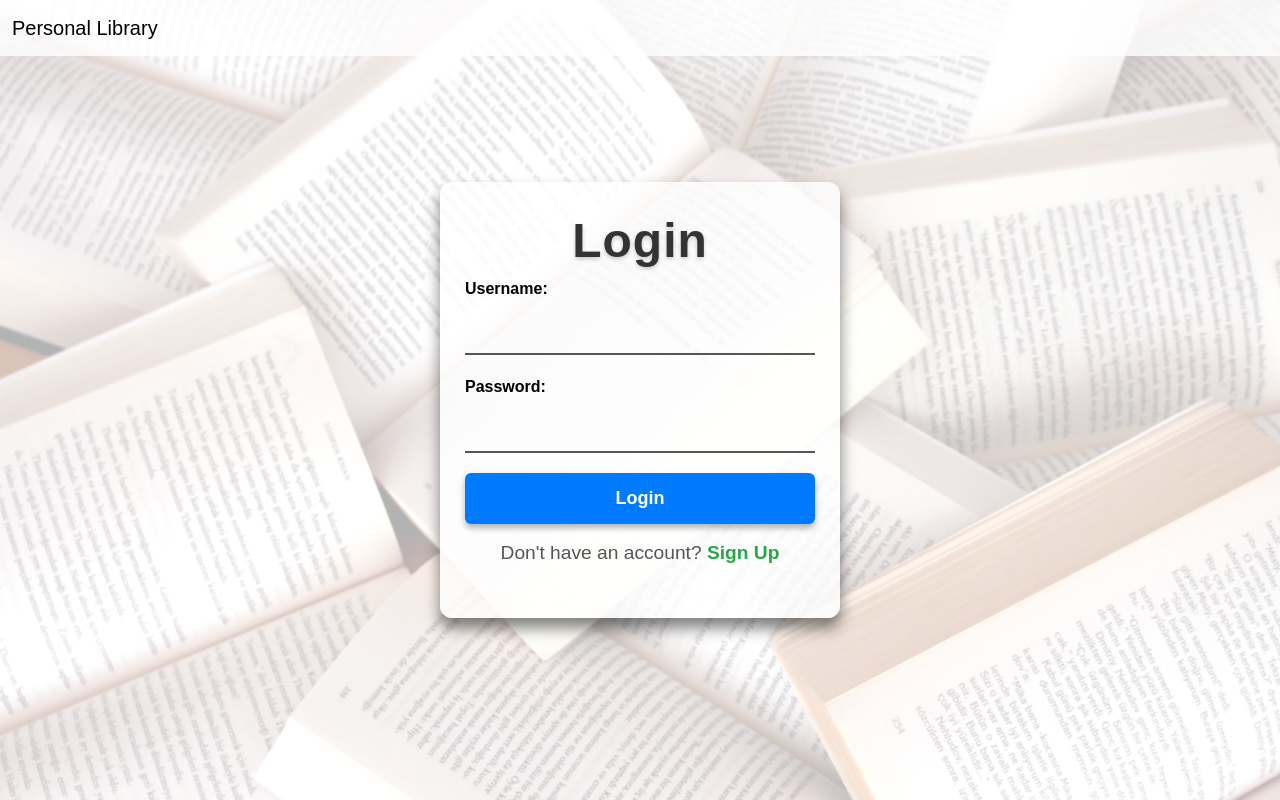
After one commit to cscode-king/Personal-book-library, a Flask app: page /login in a window 1280 px wide. The commit adds this page. Run offline with Flask 3, Linux system fonts and the light colour scheme.

Commit message:
Final updates before AWS deployment, includes intro, signup, login/logout pages improved

```diff
--- a/app.py
+++ b/app.py
@@ -50,7 +50,7 @@
 def signup():
     if request.method == 'POST':
         username = request.form['username']
-        password = generate_password_hash(request.form['password'], method='sha256')
+        password = generate_password_hash(request.form['password'], method='pbkdf2:sha256')
         if User.query.filter_by(username=username).first():
             flash('Username already exists.', 'danger')
             return redirect(url_for('signup'))
@@ -75,15 +75,22 @@
     return render_template('login.html')
 
 
-@app.route('/logout')
+@app.route('/logout', methods=['POST'])
 @login_required
 def logout():
     logout_user()
     flash('You have been logged out.', 'info')
-    return redirect(url_for('login'))
-
+    return redirect(url_for('intro'))
 
 @app.route('/')
+def intro():
+
+    if current_user.is_authenticated:
+        return redirect(url_for('home'))
+    return render_template('intro.html')
+
+@app.route('/home')
+
 @login_required
 def home():
     books = Book.query.filter_by(user_id=current_user.id).all()
--- a/static/css/styles.css
+++ b/static/css/styles.css
@@ -11,10 +11,20 @@
     box-shadow: none;
 }
 
+#leave{
+    background-color: rgba(255, 255, 255, 0.8) !important;
+    box-shadow: none;
+}
+
 
 #adding {
     padding-top: 40px;
-    margin-top: -50px;
+    position: relative;
+    height: 100vh;
+    display: flex;
+    text-align: center;
+    background: color(from color srgb r g b) ;
+
 }
 
 #intro {
@@ -85,8 +95,7 @@
 .suggestions {
     position: absolute;
     background: white;
-    border: 1px solid #ccc;
-    max-height: 200px;
+    max-height: 500px;
     overflow-y: auto;
     width: 100%;
     z-index: 1000;
@@ -94,12 +103,6 @@
 .suggestions div {
     padding: 8px;
     cursor: pointer;
-    display: flex;
-    align-items: center;
-}
-.suggestions img {
-    width: 40px;
-    height: auto;
 }
 .suggestions div:hover {
     background-color: #f8f9fa;
--- /dev/null
+++ b/templates/login.html
@@ -0,0 +1,190 @@
+<!DOCTYPE html>
+<html lang="en">
+<head>
+    <meta charset="UTF-8">
+    <meta name="viewport" content="width=device-width, initial-scale=1.0">
+    <title>Book Library</title>
+    <link href="https://cdn.jsdelivr.net/npm/bootstrap@5.3.3/dist/css/bootstrap.min.css" rel="stylesheet">
+    <link rel="stylesheet" href="{{ url_for('static', filename='css/styles.css') }}">
+    <link href="https://fonts.googleapis.com/css2?family=Poppins:wght@300;400;600&display=swap" rel="stylesheet">
+
+    <style>
+        /* General body styling */
+    body {
+        font-family: Arial, sans-serif;
+        background-color: #f8f9fa;
+        margin: 0;
+        padding: 0;
+    }
+
+    /* Container for the login box */
+    .container {
+        width: 100%;
+        max-width: 400px;
+        margin: 0 auto;
+        padding: 30px 25px;
+        background: rgba(255, 255, 255, 0.8);
+        border-radius: 12px;
+        box-shadow: 0px 10px 15px rgba(0, 0, 0, 0.5);
+        text-align: center;
+        animation: fadeIn 1s ease-in-out;
+    }
+
+
+    /* Label styling */
+    label {
+        display: block;
+        margin-bottom: 8px;
+        font-weight: bold;
+        text-align: left;
+        color: black;
+    }
+
+    /* Input fields */
+    input[type="text"], input[type="password"] {
+        width: 100%;
+        padding: 10px;
+        margin-bottom: 20px;
+        border: none;
+        border-bottom: 2px solid #555555;
+        border-radius: 0;
+        background: none;
+        color: #ffffff;
+        font-size: 16px;
+        outline: none;
+        transition: border-color 0.3s ease;
+    }
+
+    input[type="text"]::placeholder, input[type="password"]::placeholder {
+        color: #999999;
+        font-style: italic;
+    }
+
+    /* Focus effect for inputs */
+    input[type="text"]:focus, input[type="password"]:focus {
+        border-bottom: 2px solid #007bff;
+    }
+
+    /* Button styling */
+    button {
+        width: 100%;
+        padding: 12px;
+        background: #007bff;
+        color: #ffffff;
+        border: none;
+        border-radius: 6px;
+        font-size: 18px;
+        font-weight: bold;
+        cursor: pointer;
+        transition: background-color 0.3s ease, transform 0.2s ease;
+        box-shadow: 0px 4px 6px rgba(0, 0, 0, 0.3);
+    }
+
+    button:hover {
+        background-color: #218838;
+        transform: translateY(-2px); /* Lift effect */
+    }
+
+    button:active {
+        transform: translateY(1px); /* Pressed effect */
+    }
+
+    /* Switch (link below the button) */
+    .switch {
+        text-align: center;
+        margin-top: 15px;
+    }
+
+    .switch a {
+        color: #28a745;
+        text-decoration: none;
+        font-weight: bold;
+        transition: color 0.3s ease;
+    }
+
+    .switch a:hover {
+        color: #1a6230;
+        text-decoration: underline;
+    }
+
+    /* Error messages */
+    .error {
+        color: #ff4d4d;
+        margin-bottom: 10px;
+        font-weight: bold;
+    }
+
+    /* Success messages */
+    .success {
+        color: #28a745;
+        margin-bottom: 10px;
+        font-weight: bold;
+    }
+
+    /* Animation for fade-in effect */
+    @keyframes fadeIn {
+        from {
+            opacity: 0;
+            transform: translateY(-10px);
+        }
+        to {
+            opacity: 1;
+            transform: translateY(0);
+        }
+    }
+
+    </style>
+
+</head>
+<body class="bg-light">
+
+    <nav class="navbar navbar-expand-lg bg-body-tertiary fixed-top" >
+        <div class="container-fluid">
+          <a class="navbar-brand" href="#">Personal Library</a>
+
+
+            </ul>
+          </div>
+        </div>
+      </nav>
+
+
+    <section id="intro">
+
+
+
+        <div class="container">
+            <h1>Login</h1>
+
+            <!-- Flash messages for errors -->
+            {% with messages = get_flashed_messages(category_filter=["danger"]) %}
+                {% if messages %}
+                    <div class="error">
+                        {% for message in messages %}
+                            <p>{{ message }}</p>
+                        {% endfor %}
+                    </div>
+                {% endif %}
+            {% endwith %}
+
+            <!-- Login Form -->
+            <form method="POST" action="{{ url_for('login') }}">
+                <label for="username">Username:</label>
+                <input type="text" id="username" name="username" required>
+
+                <label for="password">Password:</label>
+                <input type="password" id="password" name="password" required>
+
+                <button type="submit">Login</button>
+            </form>
+
+            <!-- Link to Signup -->
+            <div class="switch">
+                <p>Don't have an account? <a href="{{ url_for('signup') }}">Sign Up</a></p>
+            </div>
+        </div>
+
+    </section>
+
+    <script src="https://cdn.jsdelivr.net/npm/bootstrap@5.3.3/dist/js/bootstrap.bundle.min.js"></script>
+</body>
```
Also changed, not shown: migrations/versions/1fec33e74472_adding_user_and_book_models_to_link_.py (added, +34 -0 lines), requirements.txt (+116 -0 lines), templates/index.html (+7 -2 lines), templates/intro.html (added, +61 -0 lines), templates/signup.html (added, +190 -0 lines), instance/books.db.
